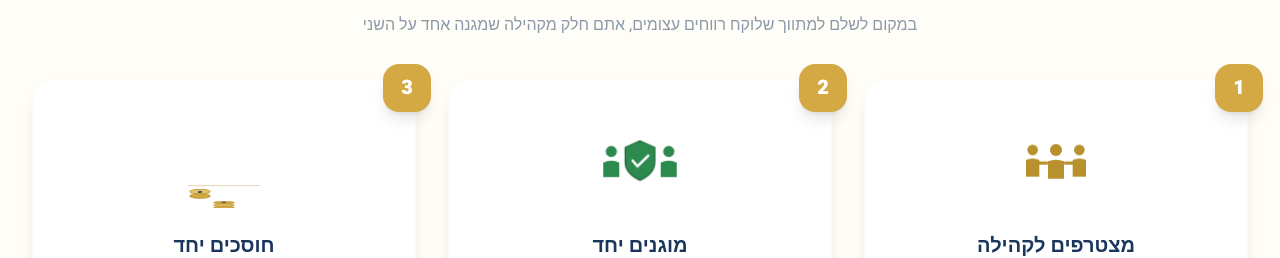
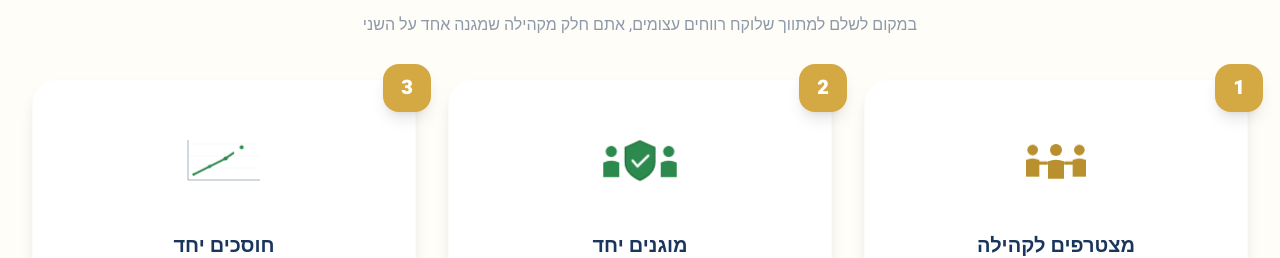
Before and after one commit to netanelmazuz7/alumot-shibolim, a Next.js app: page / in a window 1280 px wide. Shown: the part 1396-1654 px from the top of the page. Built offline with nearby package versions, Linux system fonts and the light colour scheme.

Commit message:
Major content updates: brand rename, accessibility, FAQ cleanup

```diff
--- a/src/app/globals.css
+++ b/src/app/globals.css
@@ -165,23 +165,53 @@ html.a11y-big-cursor * {
 .anim-lean-left { animation: lean-in-left 3s ease-in-out infinite; }
 .anim-lean-right { animation: lean-in-right 3s ease-in-out infinite; }
 
-/* Savings - coin stacks rising in sequence */
-@keyframes stack-build {
-  0%, 5% { transform: scaleY(0); opacity: 0; }
-  15% { opacity: 1; }
-  55%, 90% { transform: scaleY(1); opacity: 1; }
-  100% { transform: scaleY(1); opacity: 1; }
+/* Savings - rising line graph */
+@keyframes graph-line-draw {
+  0% { stroke-dashoffset: 160; opacity: 0; }
+  10% { opacity: 1; }
+  70%, 100% { stroke-dashoffset: 0; opacity: 1; }
 }
-.anim-stack-col-1 { animation: stack-build 3s ease-out infinite; animation-delay: 0s; }
-.anim-stack-col-2 { animation: stack-build 3s ease-out infinite; animation-delay: 0.4s; }
-.anim-stack-col-3 { animation: stack-build 3s ease-out infinite; animation-delay: 0.8s; }
+.anim-graph-line {
+  stroke-dasharray: 160;
+  stroke-dashoffset: 160;
+  animation: graph-line-draw 3.2s ease-out infinite;
+}
 
-@keyframes arrow-draw {
-  0%, 40% { stroke-dashoffset: 120; opacity: 0; }
-  55% { opacity: 1; }
-  85%, 100% { stroke-dashoffset: 0; opacity: 1; }
+@keyframes graph-fill-in {
+  0%, 55% { opacity: 0; }
+  75%, 100% { opacity: 1; }
 }
-.anim-growth-arrow path { animation: arrow-draw 3s ease-out infinite; stroke-dasharray: 120; }
+.anim-graph-fill { opacity: 0; animation: graph-fill-in 3.2s ease-out infinite; }
+
+@keyframes graph-dot-pop {
+  0%, 100% { transform: scale(0); opacity: 0; }
+  15%, 90% { transform: scale(1); opacity: 1; }
+}
+.anim-graph-dot-1,
+.anim-graph-dot-2,
+.anim-graph-dot-3,
+.anim-graph-dot-4 {
+  transform-origin: center;
+  transform-box: fill-box;
+  opacity: 0;
+  animation: graph-dot-pop 3.2s ease-out infinite;
+}
+.anim-graph-dot-1 { animation-delay: 0.3s; }
+.anim-graph-dot-2 { animation-delay: 0.8s; }
+.anim-graph-dot-3 { animation-delay: 1.3s; }
+.anim-graph-dot-4 { animation-delay: 1.8s; }
+
+@keyframes graph-badge-pop {
+  0%, 70% { transform: scale(0); opacity: 0; }
+  80% { transform: scale(1.25); opacity: 1; }
+  90%, 100% { transform: scale(1); opacity: 1; }
+}
+.anim-graph-dot-final {
+  transform-origin: 100px 14px;
+  transform-box: view-box;
+  opacity: 0;
+  animation: graph-badge-pop 3.2s ease-out infinite;
+}
 
 /* ====== Claim-process strip animations ====== */
 
--- a/src/components/HomeAnimations.tsx
+++ b/src/components/HomeAnimations.tsx
@@ -41,35 +41,50 @@ export function ProtectedTogetherAnimation() {
   );
 }
 
-/** חוסכים יחד - 3 מגדלי מטבעות בגובה עולה, נבנים ברצף */
+/** חוסכים יחד - גרף קו עולה עם ₪ בקצה */
 export function SavingTogetherAnimation() {
   return (
     <svg viewBox="0 0 120 80" className="w-full h-full" aria-hidden="true">
-      {/* Ground line */}
-      <line x1="15" y1="72" x2="105" y2="72" stroke="#b8912e" strokeOpacity="0.4" strokeWidth="1.2" />
-
-      {/* Stack 1 (left, short - 2 coins) */}
-      <g className="anim-stack-col-1" style={{ transformOrigin: "30px 72px", transformBox: "fill-box" } as React.CSSProperties}>
-        <ellipse cx="30" cy="67" rx="13" ry="4" fill="#d4a843" stroke="#b8912e" strokeWidth="1.2" />
-        <ellipse cx="30" cy="59" rx="13" ry="4" fill="#e8c46a" stroke="#b8912e" strokeWidth="1.2" />
-        <text x="30" y="61" textAnchor="middle" fontSize="6" fontWeight="900" fill="#1a365d">₪</text>
+      {/* Grid - very subtle */}
+      <g stroke="#1a365d" strokeOpacity="0.08" strokeWidth="0.6">
+        <line x1="15" y1="20" x2="105" y2="20" />
+        <line x1="15" y1="35" x2="105" y2="35" />
+        <line x1="15" y1="50" x2="105" y2="50" />
       </g>
 
-      {/* Stack 2 (middle, medium - 3 coins) */}
-      <g className="anim-stack-col-2" style={{ transformOrigin: "60px 72px", transformBox: "fill-box" } as React.CSSProperties}>
-        <ellipse cx="60" cy="67" rx="13" ry="4" fill="#d4a843" stroke="#b8912e" strokeWidth="1.2" />
-        <ellipse cx="60" cy="59" rx="13" ry="4" fill="#e8c46a" stroke="#b8912e" strokeWidth="1.2" />
-        <ellipse cx="60" cy="51" rx="13" ry="4" fill="#d4a843" stroke="#b8912e" strokeWidth="1.2" />
-        <text x="60" y="53" textAnchor="middle" fontSize="6" fontWeight="900" fill="#1a365d">₪</text>
-      </g>
+      {/* Axes */}
+      <line x1="15" y1="15" x2="15" y2="65" stroke="#1a365d" strokeOpacity="0.4" strokeWidth="1.2" />
+      <line x1="15" y1="65" x2="105" y2="65" stroke="#1a365d" strokeOpacity="0.4" strokeWidth="1.2" />
 
-      {/* Stack 3 (right, tallest - 4 coins) */}
-      <g className="anim-stack-col-3" style={{ transformOrigin: "90px 72px", transformBox: "fill-box" } as React.CSSProperties}>
-        <ellipse cx="90" cy="67" rx="13" ry="4" fill="#d4a843" stroke="#b8912e" strokeWidth="1.2" />
-        <ellipse cx="90" cy="59" rx="13" ry="4" fill="#e8c46a" stroke="#b8912e" strokeWidth="1.2" />
-        <ellipse cx="90" cy="51" rx="13" ry="4" fill="#d4a843" stroke="#b8912e" strokeWidth="1.2" />
-        <ellipse cx="90" cy="43" rx="13" ry="4" fill="#e8c46a" stroke="#b8912e" strokeWidth="1.2" />
-        <text x="90" y="45" textAnchor="middle" fontSize="6" fontWeight="900" fill="#1a365d">₪</text>
+      {/* Filled area under the line */}
+      <path
+        d="M 22 58 L 42 48 L 62 38 L 82 24 L 100 14 L 100 65 L 22 65 Z"
+        fill="#2d8a4e"
+        fillOpacity="0.12"
+        className="anim-graph-fill"
+      />
+
+      {/* The rising line - draws itself */}
+      <path
+        d="M 22 58 L 42 48 L 62 38 L 82 24 L 100 14"
+        fill="none"
+        stroke="#2d8a4e"
+        strokeWidth="2.5"
+        strokeLinecap="round"
+        strokeLinejoin="round"
+        className="anim-graph-line"
+      />
+
+      {/* Data points appearing in sequence */}
+      <circle cx="22" cy="58" r="2.5" fill="#2d8a4e" className="anim-graph-dot-1" />
+      <circle cx="42" cy="48" r="2.5" fill="#2d8a4e" className="anim-graph-dot-2" />
+      <circle cx="62" cy="38" r="2.5" fill="#2d8a4e" className="anim-graph-dot-3" />
+      <circle cx="82" cy="24" r="2.5" fill="#2d8a4e" className="anim-graph-dot-4" />
+
+      {/* Final point - bigger, with ₪ badge */}
+      <g className="anim-graph-dot-final" style={{ transformOrigin: "100px 14px", transformBox: "fill-box" } as React.CSSProperties}>
+        <circle cx="100" cy="14" r="7" fill="#d4a843" stroke="#b8912e" strokeWidth="1.3" />
+        <text x="100" y="17" textAnchor="middle" fontSize="8" fontWeight="900" fill="#1a365d">₪</text>
       </g>
     </svg>
   );
```
